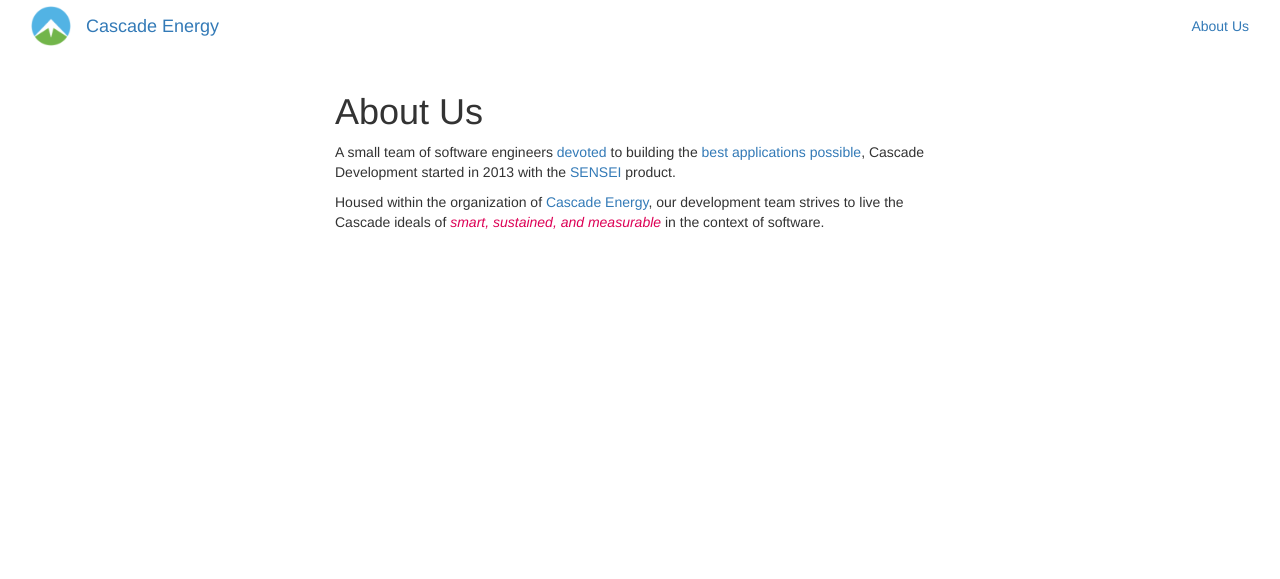
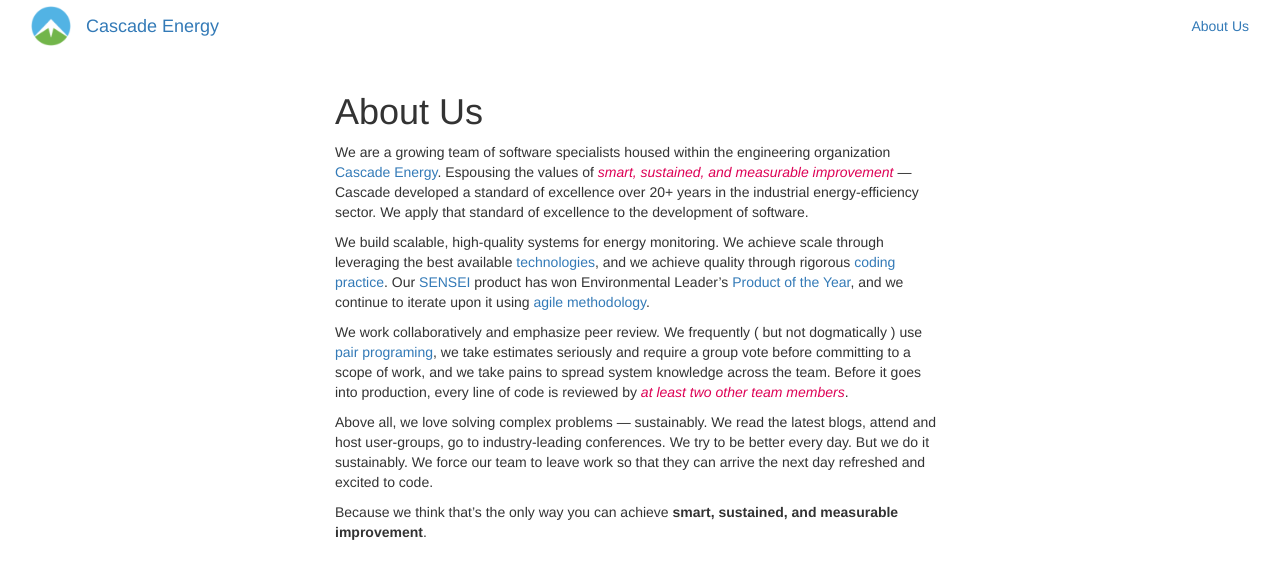
Before and after one commit to noTxt/CascadeEnergy.github.io, a Jekyll site: the page built from about/index.md, in a window 1280 px wide. Shown: the top 579 px of the page. Built offline with Jekyll 4.4.1, drawn with Linux system fonts in a browser that asks for light colours.

Commit message:
second draft

```diff
--- a/about/index.md
+++ b/about/index.md
@@ -3,6 +3,12 @@
 title: About Us
 ---
 
-A small team of software engineers [devoted](/developer_agreement) to building the [best applications possible](/coding_standards), Cascade Development started in 2013 with the [SENSEI](http://energysensei.com/) product.
+We are a growing team of software specialists housed within the engineering organization [Cascade Energy](https://cascadeenergy.com/company/). Espousing the values of *smart, sustained, and measurable improvement* &mdash; Cascade developed a standard of excellence over 20+ years in the industrial energy-efficiency sector. We apply that standard of excellence to the development of software.
 
-Housed within the organization of [Cascade Energy](https://cascadeenergy.com/company/), our development team strives to live the Cascade ideals of *smart, sustained, and measurable* in the context of software.
+We build scalable, high-quality systems for energy monitoring. We achieve scale through leveraging the best available [technologies](http://aws.amazon.com/), and we achieve quality through rigorous [coding practice](/coding_standards). Our [SENSEI](http://energysensei.com/) product has won Environmental Leader's [Product of the Year](http://www.environmentalleader.com/environmental-leader-product-project-awards/), and we continue to iterate upon it using [agile methodology](http://en.wikipedia.org/wiki/Agile_software_development).
+
+We work collaboratively and emphasize peer review. We frequently ( but not dogmatically ) use [pair programing](http://en.wikipedia.org/wiki/Pair_programming), we take estimates seriously and require a group vote before committing to a scope of work, and we take pains to spread system knowledge across the team. Before it goes into production, every line of code is reviewed by *at least two other team members*.
+
+Above all, we love solving complex problems &mdash; sustainably. We read the latest blogs, attend and host user-groups, go to industry-leading conferences. We try to be better every day. But we do it sustainably. We force our team to leave work so that they can arrive the next day refreshed and excited to code.
+
+Because we think that's the only way you can achieve **smart, sustained, and measurable improvement**.
```
